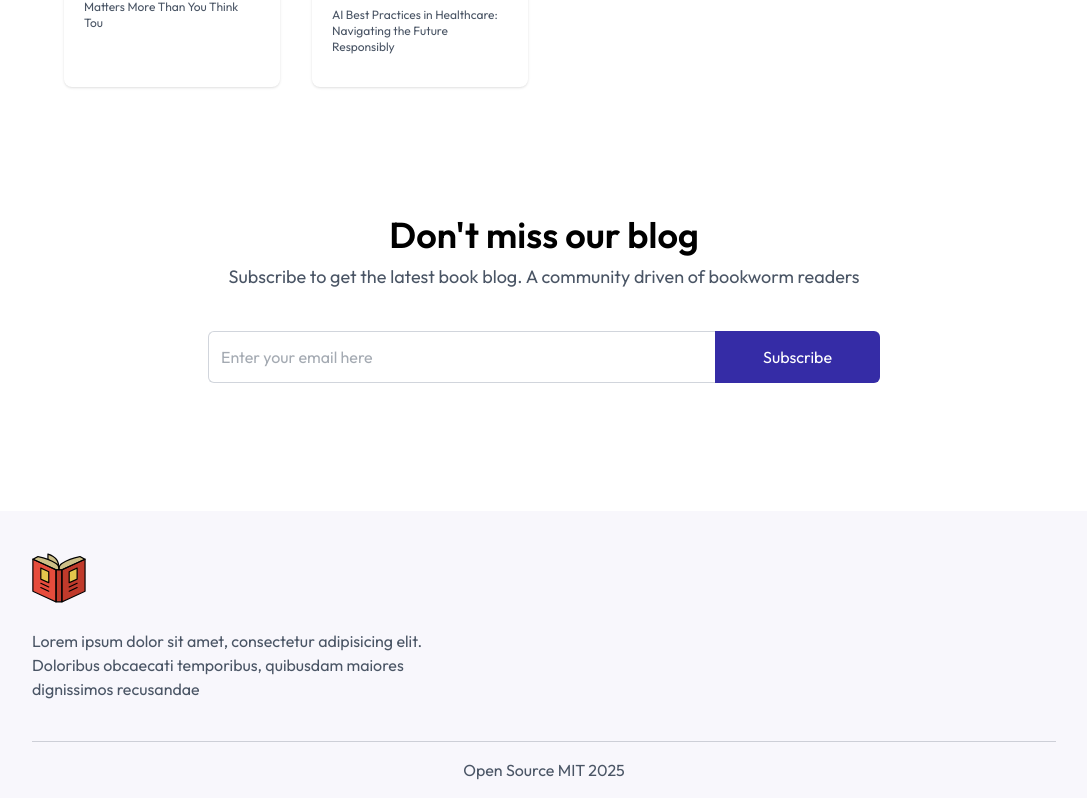
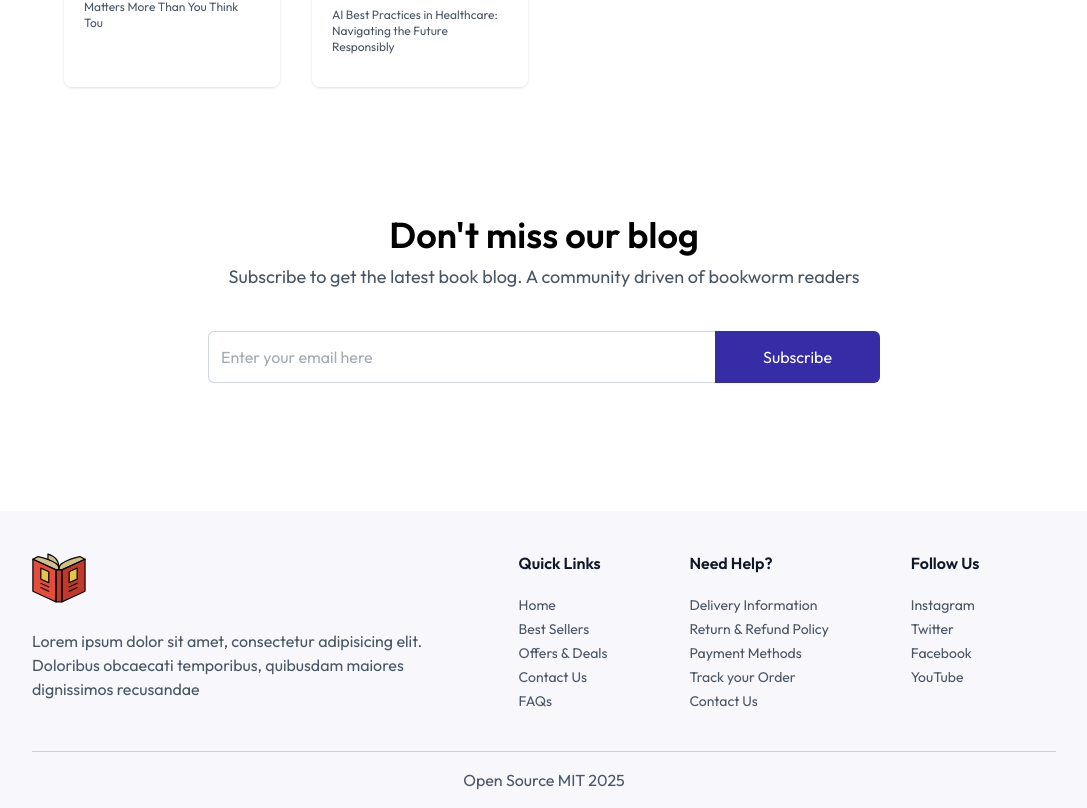
Before and after one commit to OerdBej/AIBlog, a React (Vite) app in the folder frontend/: page / in a window 1280 px wide. Shown: the part 1664-2472 px from the top of the page, without its empty margins (96-1183 px from the left). Built offline with nearby package versions, Linux system fonts and the light colour scheme.

Commit message:
finishing the footer data tailwind

```diff
--- a/frontend/src/components/Footer.jsx
+++ b/frontend/src/components/Footer.jsx
@@ -1,10 +1,9 @@
 import React from "react";
-import { assets } from "../assets/assets";
+import { assets, footer_data } from "../assets/assets";
 
 const Footer = () => {
   return (
     <div className="px-6 md:px-16 lg:px-24 xl:px-32 bg-primary/3">
-      {/* colums */}
       <div className="flex flex-col md:flex-row items-start justify-between gap-10 py-10 border-b border-gray-500/30 text-gray-600">
         {/* logo */}
         <div>
@@ -17,6 +16,27 @@ const Footer = () => {
             Lorem ipsum dolor sit amet, consectetur adipisicing elit. Doloribus
             obcaecati temporibus, quibusdam maiores dignissimos recusandae
           </p>
+        </div>{" "}
+        <div className="flex flex-wrap justify-between w-full md:w-[45%] gap-5">
+          {footer_data.map((item, index) => (
+            <div key={index}>
+              <h3 className="font-semibold text-base text-gray-900 md:mb-5 mb-2">
+                {item.title}
+              </h3>
+              <ul className="text-sm space-y-1">
+                {item.links.map((item, index) => (
+                  <li key={index}>
+                    <a
+                      className="hover:underline hover:bg-orange-600/13 transition"
+                      href="#"
+                    >
+                      {item}
+                    </a>
+                  </li>
+                ))}
+              </ul>
+            </div>
+          ))}
         </div>
         <div></div>
       </div>
```
